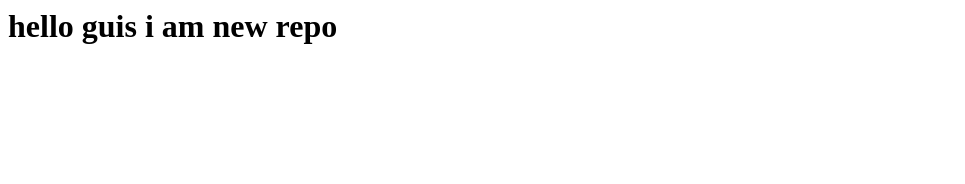
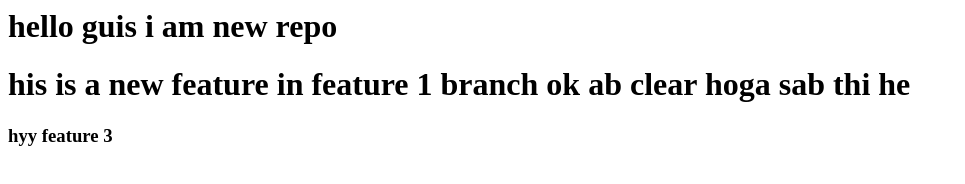
Before and after one commit to Shubhamsinghgoyal1/local-repo2, a plain HTML site: page index.html in a window 1280 px wide. Shown: the whole page, without its empty margins (0-965 px from the left). Drawn offline with Linux system fonts and the light colour scheme.

Commit message:
add new feature 3

```diff
--- a/index.html
+++ b/index.html
@@ -1 +1,6 @@
 <h1> hello guis i am new repo</h1>
+
+<h1>his is a new feature in feature 1 branch ok
+ab clear hoga sab thi he</h1>
+
+<h3>hyy feature 3</h3>
```
